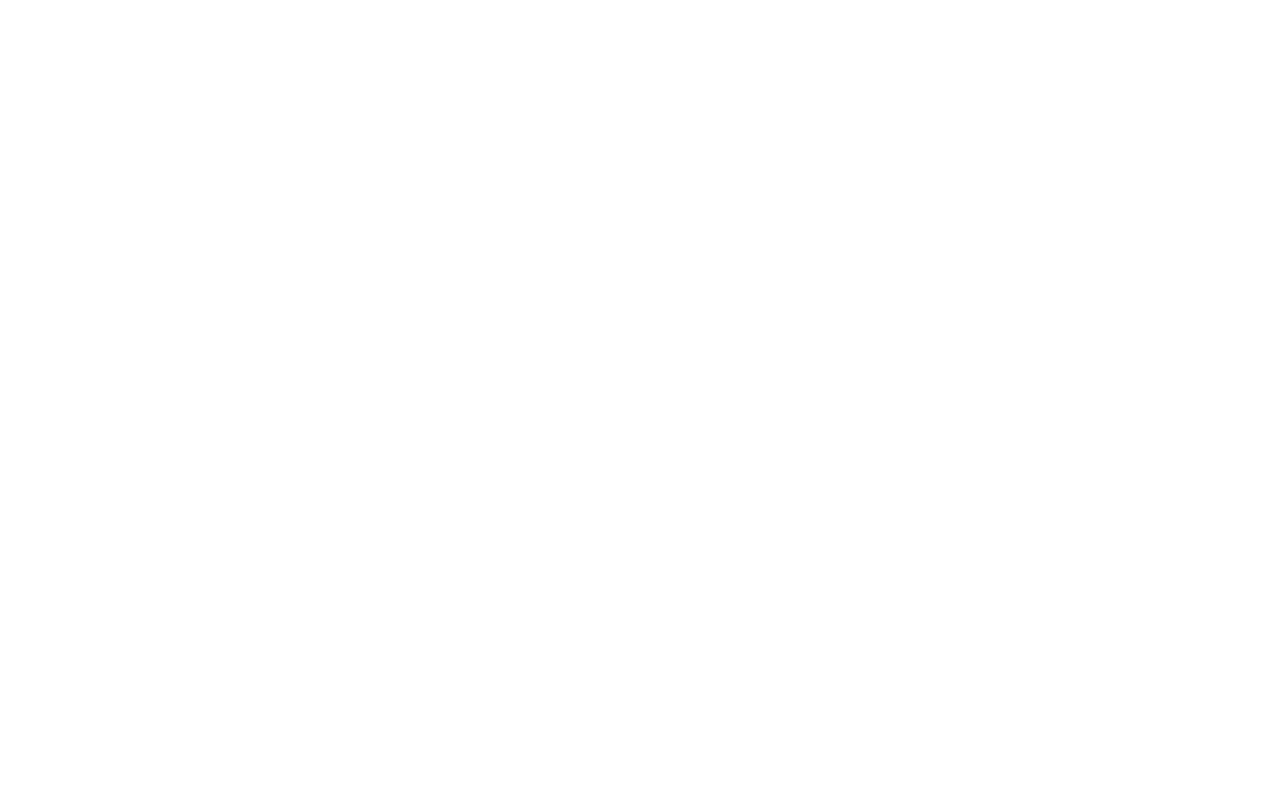
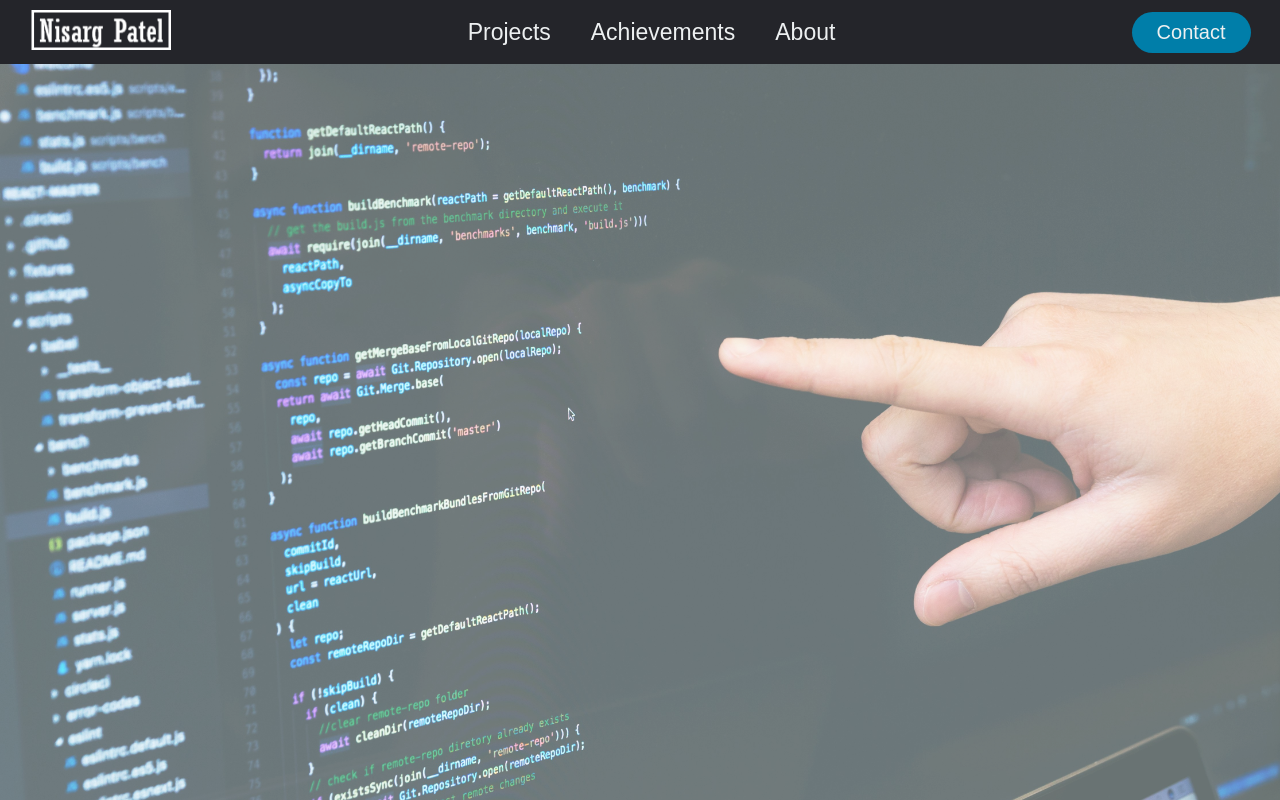
Before and after one commit to nisargdpatel/CS_Portfolio, an Angular app in the folder myPortfolio/: page / in a window 1280 px wide. Built offline with nearby package versions, Linux system fonts and the light colour scheme.

Commit message:
Navbar component added
Updated style.css and added navigation bar

```diff
--- a/myPortfolio/src/app/app.component.html
+++ b/myPortfolio/src/app/app.component.html
@@ -1,41 +1 @@
-/* You can add global styles to this file, and also import other style files */
-
-button {
-  background-color: #0088a9;
-  border: none;
-  color: white;
-  padding: 15px 32px;
-  text-align: center;
-  text-decoration: none;
-  display: inline-block;
-  font-size: 18px;
-  margin: 4px 2px;
-  cursor: pointer;
-  -webkit-transition-duration: 0.4s; /* Safari */
-  transition-duration: 0.4s;
-  font-family: sans-serif;
-}
-
-button:hover {
-  box-shadow: 0 12px 16px 0 rgba(0,0,0,0.24),0 17px 50px 0 rgba(0,0,0,0.19);
-}
-
-body {
-    margin: 0;
-  padding: 0;
-  font-family: Rockwell, Arial, Helvetica, sans-serif;
-    background-color: rgb(98, 109, 109);
-    background-image: url("assets/background_image.jpg");
-    background-repeat: no-repeat;
-    background-size: 100%;
-    background-attachment: fixed;
-    background-blend-mode: screen;
-  }
-
-
-
-/* html, body { height: 100%; } */
-body { margin: 0; font-family: Roboto, "Helvetica Neue", sans-serif; }
-
-html, body { height: 100%; }
-body { margin: 0; font-family: Roboto, "Helvetica Neue", sans-serif; }
+<app-navbar></app-navbar>
--- a/myPortfolio/src/app/app.component.ts
+++ b/myPortfolio/src/app/app.component.ts
@@ -7,4 +7,6 @@
 })
 export class AppComponent {
   title = 'myPortfolio';
+
+
 }
--- a/myPortfolio/src/app/app.module.ts
+++ b/myPortfolio/src/app/app.module.ts
@@ -3,10 +3,12 @@
 
 import { AppRoutingModule } from './app-routing.module';
 import { AppComponent } from './app.component';
+import { NavbarComponent } from './navbar/navbar.component';
 
 @NgModule({
   declarations: [
-    AppComponent
+    AppComponent,
+    NavbarComponent
   ],
   imports: [
     BrowserModule,
--- /dev/null
+++ b/myPortfolio/src/app/navbar/navbar.component.css
@@ -0,0 +1,76 @@
+.topnav a {
+    text-decoration: none;
+    font-family: sans-serif;
+}
+
+
+* {
+    box-sizing: border-box;
+    margin: 0;
+    padding: 0;
+    background-color: #24252A;
+}
+
+li, a, button {
+    font-family: "Rockwell", "Montserrat", sans-serif;
+    font-weight: 500;
+    color: #edf0f1;
+    text-decoration: none;
+}
+
+button {
+    font-size: 20px;
+}
+
+li {
+    font-size: 23px;
+}
+
+header {
+    display: flex;
+    justify-content: space-between;
+    align-items: center;
+    padding: 10px 2.3%;
+
+}
+
+.logo {
+    cursor: pointer;
+    color: white;
+    text-decoration: none;
+}
+
+.nav_links {
+    list-style: none;
+}
+
+.nav_links li {
+    display: inline-block;
+    padding: 0px 20px;
+}
+
+.nav_links li a {
+    transition: all 0.3s ease 0s;
+    text-decoration: none;
+}
+
+.nav_links li a:hover {
+    color: #0088a9;
+    text-decoration: none;
+}
+
+
+
+
+button {
+    padding: 9px 25px;
+    background-color: rgba(0, 126, 169, 1);
+    border: none;
+    border-radius: 50px;
+    cursor: pointer;
+    transition: all 0.3s ease 0s;
+}
+
+button:hover {
+    background-color: rgba(0, 126, 169, 0.8);
+}
--- /dev/null
+++ b/myPortfolio/src/app/navbar/navbar.component.html
@@ -0,0 +1,11 @@
+<header>
+    <a href="#"><img src="assets/logo1.png" class="logo" alt="logo"></a>
+    <nav>
+        <ul class="nav_links">
+          <li><a href="projects">Projects</a></li>
+          <li><a href="achievements">Achievements</a></li>
+          <li><a href="about">About</a></li>
+        </ul>
+    </nav>
+    <a class="cta" href="contact"><button>Contact</button></a>
+</header>
--- /dev/null
+++ b/myPortfolio/src/app/navbar/navbar.component.ts
@@ -0,0 +1,15 @@
+import { Component, OnInit, Inject } from '@angular/core';
+
+@Component({
+  selector: 'app-navbar',
+  templateUrl: './navbar.component.html',
+  styleUrls: ['./navbar.component.css']
+})
+export class NavbarComponent implements OnInit {
+
+  constructor() { }
+
+  ngOnInit() {
+  }
+
+}
--- a/myPortfolio/src/styles.css
+++ b/myPortfolio/src/styles.css
@@ -1 +1,41 @@
 /* You can add global styles to this file, and also import other style files */
+
+button {
+    background-color: #0088a9;
+    border: none;
+    color: white;
+    padding: 15px 32px;
+    text-align: center;
+    text-decoration: none;
+    display: inline-block;
+    font-size: 18px;
+    margin: 4px 2px;
+    cursor: pointer;
+    -webkit-transition-duration: 0.4s; /* Safari */
+    transition-duration: 0.4s;
+    font-family: sans-serif;
+  }
+
+  button:hover {
+    box-shadow: 0 12px 16px 0 rgba(0,0,0,0.24),0 17px 50px 0 rgba(0,0,0,0.19);
+  }
+
+  body {
+      margin: 0;
+    padding: 0;
+    font-family: Rockwell, Arial, Helvetica, sans-serif;
+      background-color: rgb(98, 109, 109);
+      background-image: url("assets/background_image.jpg");
+      background-repeat: no-repeat;
+      background-size: 100%;
+      background-attachment: fixed;
+      background-blend-mode: screen;
+    }
+
+
+
+  /* html, body { height: 100%; } */
+  body { margin: 0; font-family: Roboto, "Helvetica Neue", sans-serif; }
+
+  html, body { height: 100%; }
+  body { margin: 0; font-family: Roboto, "Helvetica Neue", sans-serif; }
```
Also changed, not shown: 1 other file (tests, documents, lock files or other folders).
